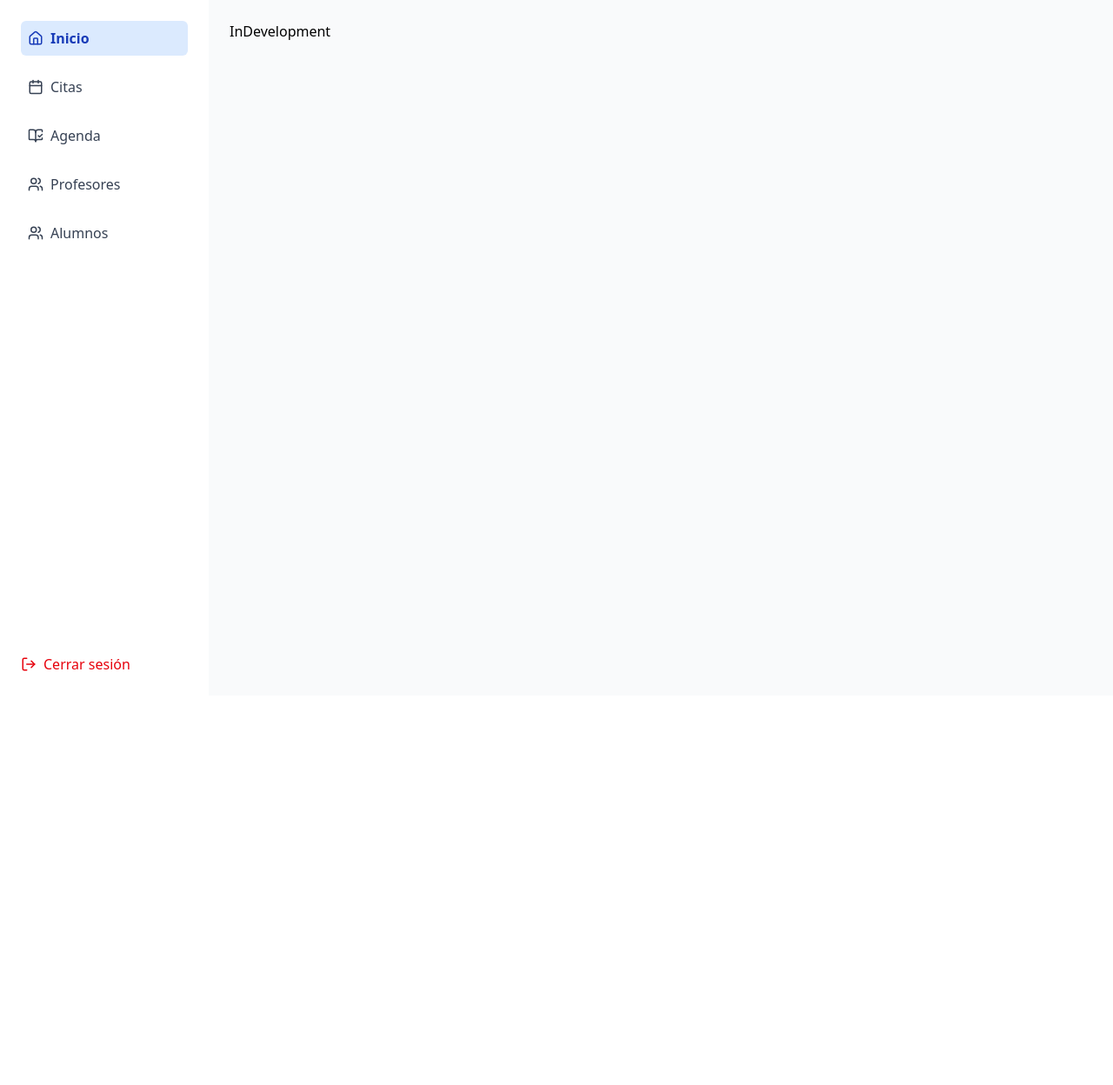
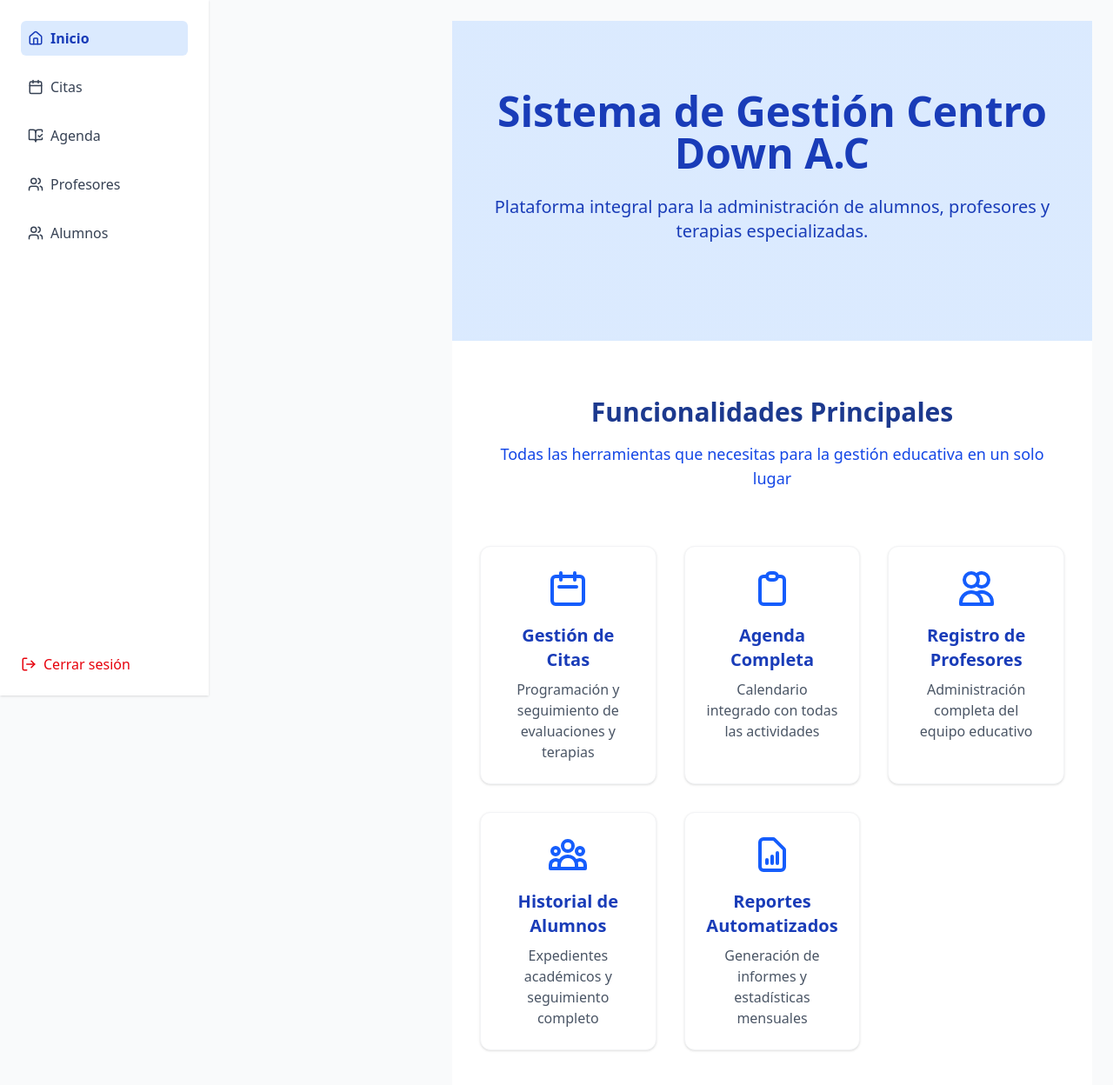
Before and after one commit to itsoncd/centro-down-frontend, a React (Vite) app: page /director in a window 1280 px wide. Shown: the top 1248 px of the page at 87% size. Before the commit the page ends 800 px from the top, so only its background shows below. Built offline with nearby package versions, Linux system fonts and the light colour scheme; no server answers.

Commit message:
Update HomePageDirector
Actualizacion de homepageDirector y Indevelopment

```diff
--- a/src/features/appointments/pages/HomePageDirector.tsx
+++ b/src/features/appointments/pages/HomePageDirector.tsx
@@ -1,6 +1,88 @@
-
 export const HomePageDirector = () => {
   return (
-    <div>HomePageDirector</div>
-  )
-}
+    <div className="min-h-screen bg-white">
+      {/* Hero Section */}
+      <section className="bg-gradient-to-r from-blue-100 to-blue-100 py-20 px-4 sm:px-6 lg:px-8">
+        <div className="max-w-7xl mx-auto text-center">
+          <h1 className="text-4xl md:text-5xl font-bold text-blue-800 mb-6">
+            Sistema de Gestión <span className="text-blue-800">Centro Down A.C</span>
+          </h1>
+          <p className="text-xl text-blue-800 mb-8 max-w-3xl mx-auto">
+            Plataforma integral para la administración de alumnos, profesores y terapias especializadas.
+          </p>
+        </div>
+      </section>
+
+      {/* Features Section */}
+      <section className="py-16 px-4 sm:px-6 lg:px-8">
+        <div className="max-w-7xl mx-auto">
+          <div className="text-center mb-16">
+            <h2 className="text-3xl font-bold text-blue-900 mb-4">Funcionalidades Principales</h2>
+            <p className="text-lg text-blue-700 max-w-2xl mx-auto">
+              Todas las herramientas que necesitas para la gestión educativa en un solo lugar
+            </p>
+          </div>
+
+          <div className="grid grid-cols-1 md:grid-cols-2 lg:grid-cols-3 gap-8">
+            {[
+              {
+                icon: (
+                  <svg className="w-12 h-12 text-blue-600 mx-auto" fill="none" stroke="currentColor" viewBox="0 0 24 24">
+                    <path strokeLinecap="round" strokeLinejoin="round" strokeWidth={2} d="M8 7V3m8 4V3m-9 8h10M5 21h14a2 2 0 002-2V7a2 2 0 00-2-2H5a2 2 0 00-2 2v12a2 2 0 002 2z" />
+                  </svg>
+                ),
+                title: "Gestión de Citas",
+                description: "Programación y seguimiento de evaluaciones y terapias"
+              },
+              {
+                icon: (
+                  <svg className="w-12 h-12 text-blue-600 mx-auto" fill="none" stroke="currentColor" viewBox="0 0 24 24">
+                    <path strokeLinecap="round" strokeLinejoin="round" strokeWidth={2} d="M9 5H7a2 2 0 00-2 2v12a2 2 0 002 2h10a2 2 0 002-2V7a2 2 0 00-2-2h-2M9 5a2 2 0 002 2h2a2 2 0 002-2M9 5a2 2 0 012-2h2a2 2 0 012 2" />
+                  </svg>
+                ),
+                title: "Agenda Completa",
+                description: "Calendario integrado con todas las actividades"
+              },
+              {
+                icon: (
+                  <svg className="w-12 h-12 text-blue-600 mx-auto" fill="none" stroke="currentColor" viewBox="0 0 24 24">
+                    <path strokeLinecap="round" strokeLinejoin="round" strokeWidth={2} d="M12 4.354a4 4 0 110 5.292M15 21H3v-1a6 6 0 0112 0v1zm0 0h6v-1a6 6 0 00-9-5.197M13 7a4 4 0 11-8 0 4 4 0 018 0z" />
+                  </svg>
+                ),
+                title: "Registro de Profesores",
+                description: "Administración completa del equipo educativo"
+              },
+              {
+                icon: (
+                  <svg className="w-12 h-12 text-blue-600 mx-auto" fill="none" stroke="currentColor" viewBox="0 0 24 24">
+                    <path strokeLinecap="round" strokeLinejoin="round" strokeWidth={2} d="M17 20h5v-2a3 3 0 00-5.356-1.857M17 20H7m10 0v-2c0-.656-.126-1.283-.356-1.857M7 20H2v-2a3 3 0 015.356-1.857M7 20v-2c0-.656.126-1.283.356-1.857m0 0a5.002 5.002 0 019.288 0M15 7a3 3 0 11-6 0 3 3 0 016 0zm6 3a2 2 0 11-4 0 2 2 0 014 0zM7 10a2 2 0 11-4 0 2 2 0 014 0z" />
+                  </svg>
+                ),
+                title: "Historial de Alumnos",
+                description: "Expedientes académicos y seguimiento completo"
+              },
+              {
+                icon: (
+                  <svg className="w-12 h-12 text-blue-600 mx-auto" fill="none" stroke="currentColor" viewBox="0 0 24 24">
+                    <path strokeLinecap="round" strokeLinejoin="round" strokeWidth={2} d="M9 17v-2m3 2v-4m3 4v-6m2 10H7a2 2 0 01-2-2V5a2 2 0 012-2h5.586a1 1 0 01.707.293l5.414 5.414a1 1 0 01.293.707V19a2 2 0 01-2 2z" />
+                  </svg>
+                ),
+                title: "Reportes Automatizados",
+                description: "Generación de informes y estadísticas mensuales"
+              },
+            ].map((feature, index) => (
+              <div key={index} className="bg-white rounded-xl shadow-sm hover:shadow-md transition p-6 border border-gray-100">
+                <div className="mb-4">
+                  {feature.icon}
+                </div>
+                <h3 className="text-xl font-bold text-center text-blue-800 mb-2">{feature.title}</h3>
+                <p className="text-gray-600 text-center">{feature.description}</p>
+              </div>
+            ))}
+          </div>
+        </div>
+      </section>
+
+    </div>
+  );
+};
--- a/src/layouts/DirectorLayout.tsx
+++ b/src/layouts/DirectorLayout.tsx
@@ -1,13 +1,17 @@
 import { Outlet } from "react-router-dom";
-import { SidebarNavDirector } from "@/components/SidebarNavDirector"; // Ajusta según tu estructura
+import { SidebarNavDirector } from "@/components/SidebarNavDirector";
 
 export default function DirectorLayout() {
   return (
-    <div className="flex min-h-screen">
+    <div className="flex min-h-screen bg-gray-50">
+      {/* Barra lateral */}
       <SidebarNavDirector />
 
-      <main className="flex-1 bg-gray-50 p-6">
-        <Outlet />
+      {/* Contenido dinámico */}
+      <main className="flex-1 p-6 ml-64 overflow-auto"> {/* ml-64 para el ancho del sidebar */}
+        <div className="w-full">
+          <Outlet /> {/* Aquí se inyectarán las páginas */}
+        </div>
       </main>
     </div>
   );
--- a/src/pages/InDevelopment.tsx
+++ b/src/pages/InDevelopment.tsx
@@ -1,6 +1,24 @@
+import { Construction} from "lucide-react";
 
 export const InDevelopment = () => {
+
   return (
-    <div>InDevelopment</div>
-  )
-}
+    <div className="min-h-screen flex items-center justify-center bg-gray-50 p-4">
+      <div className="text-center max-w-md space-y-6 animate-fade-in-up">
+        <div className="flex justify-center">
+          <Construction className="h-16 w-16 text-yellow-600" />
+        </div>
+
+        <h1 className="text-3xl font-bold text-gray-800">
+          ¡En Desarrollo!
+        </h1>
+
+        <p className="text-gray-600 text-lg">
+          Estamos trabajando duro para traerte esta funcionalidad.
+          ¡Vuelve pronto para descubrir las novedades!
+        </p>
+
+      </div>
+    </div>
+  );
+};
```
Also changed, not shown: src/routes/router.tsx (+13 -4 lines).
